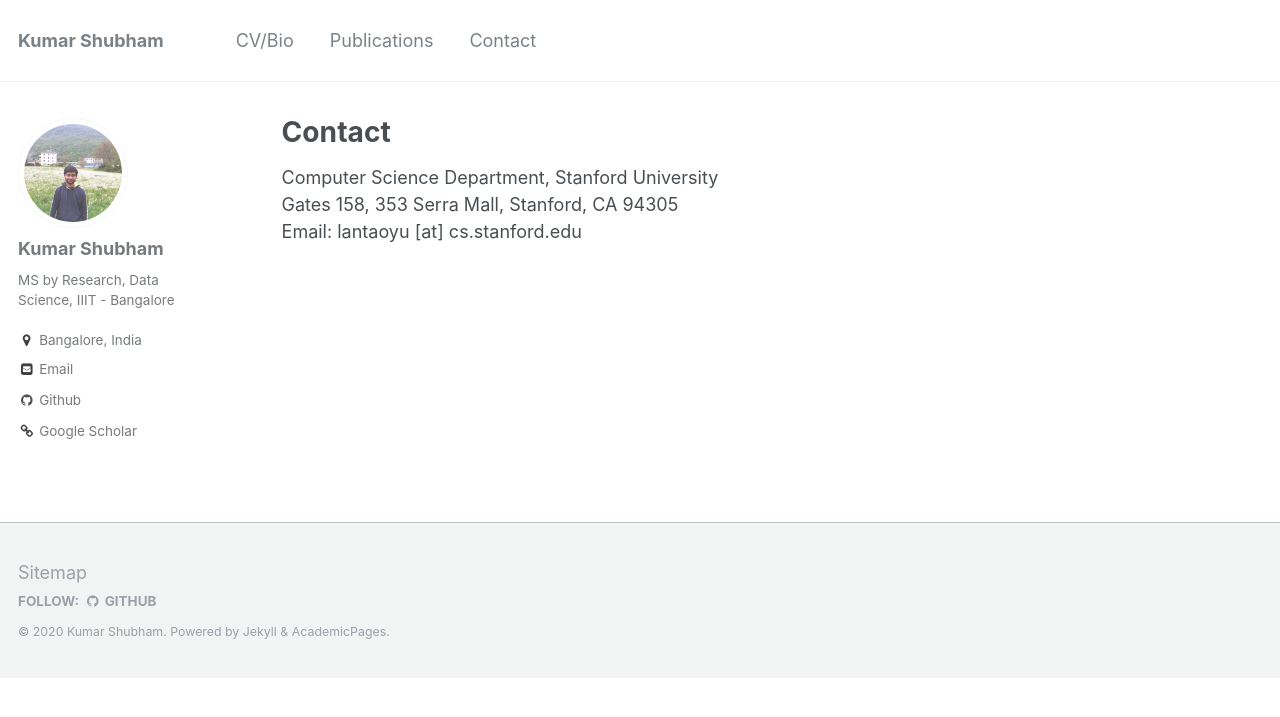
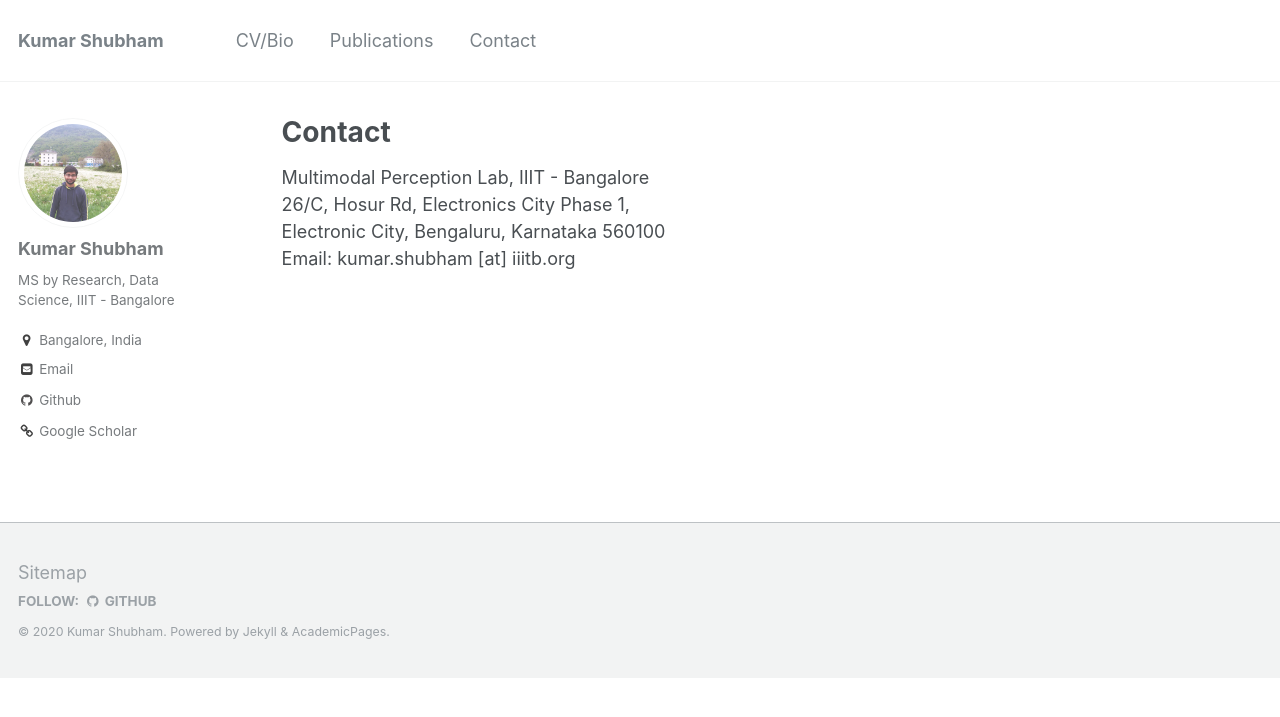
Before and after one commit to kyrs/kyrs.github.io, a Jekyll site: the page built from _pages/contact.md, in a window 1280 px wide. Shown: the top 717 px of the page. Built offline with Jekyll 4.4.1, drawn with Linux system fonts in a browser that asks for light colours.

Commit message:
solving error

```diff
--- a/CNAME
+++ /dev/null
@@ -1 +0,0 @@
-kyrs.github.io
--- a/_pages/contact.md
+++ b/_pages/contact.md
@@ -4,6 +4,7 @@ title: "Contact"
 permalink: /contact/
 author_profile: true
 ---
-Computer Science Department, Stanford University<br>
-Gates 158, 353 Serra Mall, Stanford, CA 94305<br>
-Email: lantaoyu [at] cs.stanford.edu
+Multimodal Perception Lab, IIIT - Bangalore<br>
+26/C, Hosur Rd, Electronics City Phase 1,<br>
+Electronic City, Bengaluru, Karnataka 560100<br>
+Email: kumar.shubham [at] iiitb.org
```
Also changed, not shown: _publications/JUNK/COMPASS18.md (renamed from _publications/COMPASS18.md), _publications/JUNK/CoT.md (renamed from _publications/CoT.md), _publications/JUNK/DADM.md (renamed from _publications/DADM.md), _publications/JUNK/GanGradient.md (renamed from _publications/GanGradient.md), _publications/JUNK/IABF.md (renamed from _publications/IABF.md), _publications/JUNK/IRGAN.md (renamed from _publications/IRGAN.md), _publications/JUNK/LGAN.md (renamed from _publications/LGAN.md), _publications/JUNK/MA.md (renamed from _publications/MA.md), _publications/JUNK/MAAIRL.md (renamed from _publications/MAAIRL.md), _publications/JUNK/MOPO.md (renamed from _publications/MOPO.md), _publications/JUNK/MetaIRL.md (renamed from _publications/MetaIRL.md), _publications/JUNK/RLSG.md (renamed from _publications/RLSG.md), _publications/JUNK/RLSGAAAI19.md (renamed from _publications/RLSGAAAI19.md), _publications/JUNK/SeqGAN.md (renamed from _publications/SeqGAN.md), 3 more files.
